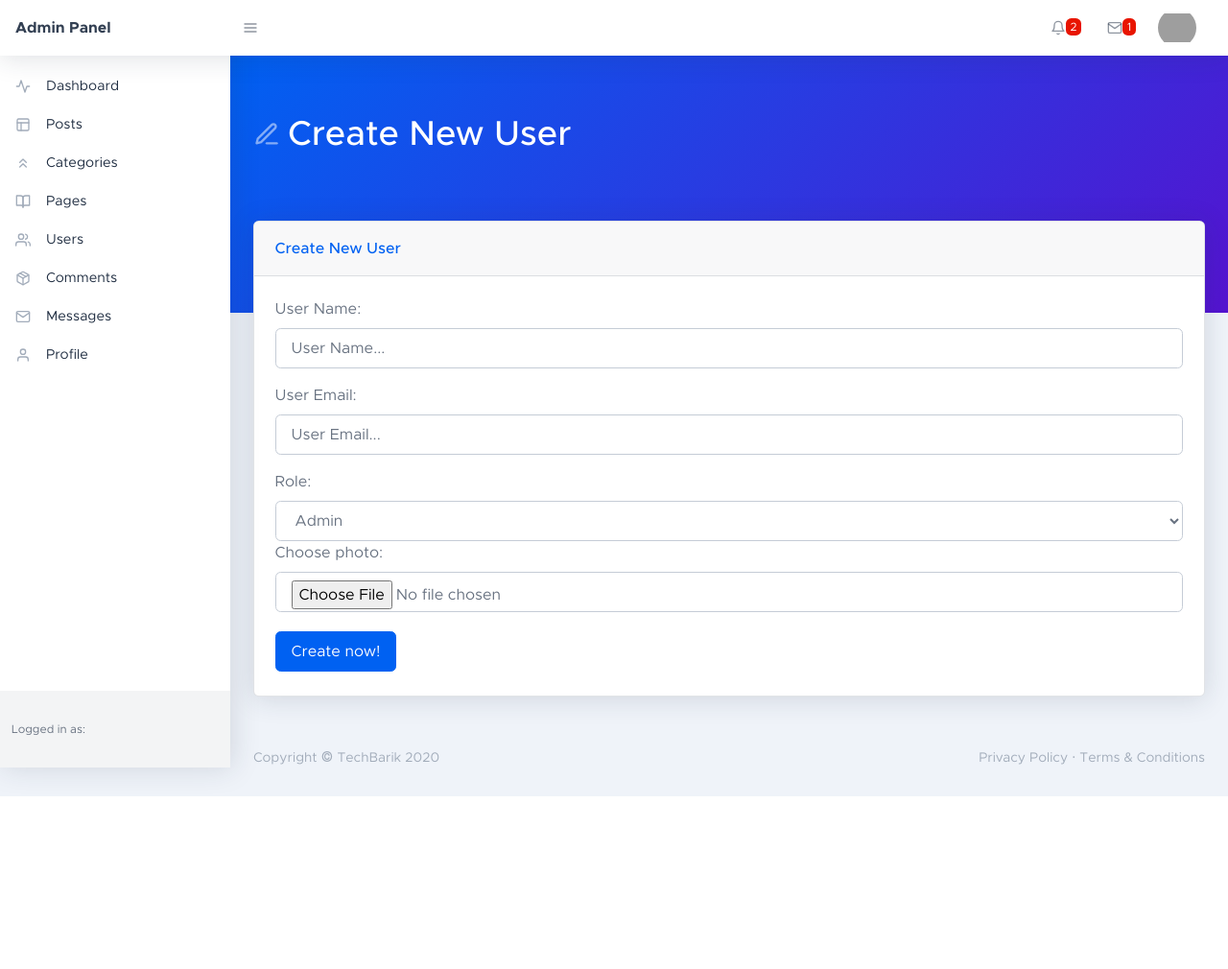
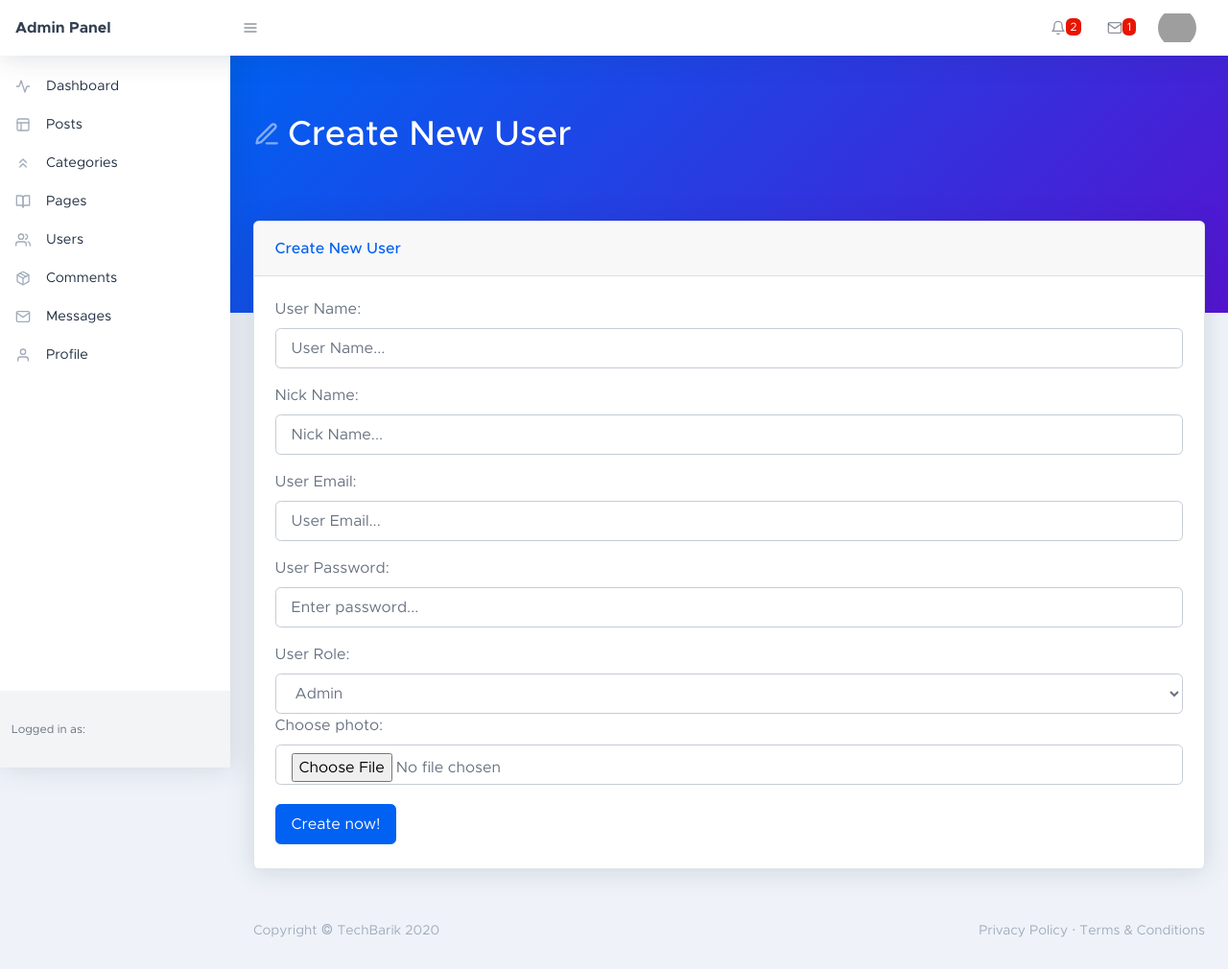
Before and after one commit to vitaliistankov/WebDev-with-PHP-PDO-and-MySQL, a PHP site: page /techbarik/backend/new-user.php in a window 1280 px wide. Shown: the whole page at 96% size. Before the commit the page ends 830 px from the top, so only its background shows below. Run offline with PHP 8.4, Linux system fonts and the light colour scheme; the visitor is signed in with stand-in values (Sample User, id 1); data that the repository does not hold is empty; some libraries are stand-ins or nearby versions; grey boxes are pictures that could not be loaded.

Commit message:
Deleting and triggering button click

```diff
--- a/backend/new-user.php
+++ b/backend/new-user.php
@@ -2,7 +2,6 @@
 
     <body class="nav-fixed">
         <?php require_once('./includes/top-navbar.php'); ?>
-
 
         <!--Side Nav-->
         <div id="layoutSidenav">
@@ -12,7 +11,6 @@
                     require_once("./includes/left-sidebar.php");
                 ?>
             </div>
-
 
             <div id="layoutSidenav_content">
                 <main>
@@ -27,32 +25,46 @@
                         </div>
                     </div>
 
+                    <?php
+                        if(isset($_POST['create'])) {
+                            echo "You have cliked on create now button!";
+                        }
+                    ?>
+
                     <!--Start Table-->
                     <div class="container-fluid mt-n10">
                         <div class="card mb-4">
                             <div class="card-header">Create New User</div>
                             <div class="card-body">
-                                <form>
+                                <form action="new-user.php" method="POST" enctype="multipart/form-data">
                                     <div class="form-group">
                                         <label for="user-name">User Name:</label>
-                                        <input class="form-control" id="user-name" type="text" placeholder="User Name..." />
+                                        <input name="user-name" class="form-control" id="user-name" type="text" placeholder="User Name..." />
+                                    </div>
+                                    <div class="form-group">
+                                        <label for="nickname">Nick Name:</label>
+                                        <input name="nick-name" class="form-control" id="nickname" type="text" placeholder="Nick Name..." />
                                     </div>
                                     <div class="form-group">
                                         <label for="user-email">User Email:</label>
-                                        <input class="form-control" id="user-email" type="email" placeholder="User Email..." />
+                                        <input name="user-email" class="form-control" id="user-email" type="email" placeholder="User Email..." />
                                     </div>
                                     <div class="form-group">
-                                        <label for="user-role">Role:</label>
-                                        <select class="form-control" id="user-role">
-                                            <option>Admin</option>
-                                            <option>Subscriber</option>
+                                        <label for="password">User Password:</label>
+                                        <input name="user-password" class="form-control" id="password" type="password" placeholder="Enter password..." />
+                                    </div>
+                                    <div class="form-group">
+                                        <label for="user-role">User Role:</label>
+                                        <select name="user-role" class="form-control" id="user-role">
+                                            <option value="admin">Admin</option>
+                                            <option value="subscriber">Subscriber</option>
                                         </select>
                                         <div class="form-group">
                                         <label for="post-title">Choose photo:</label>
-                                        <input class="form-control" id="post-title" type="file" />
+                                        <input name="user-photo" class="form-control" id="post-title" type="file" />
                                     </div>
                                     </div>
-                                    <button class="btn btn-primary mr-2 my-1" type="button">Create now!</button>
+                                    <button name="create" class="btn btn-primary mr-2 my-1" type="submit">Create now!</button>
                                 </form>
                             </div>
                         </div>
```
Also changed, not shown: backend/users.php (+32 -2 lines).
